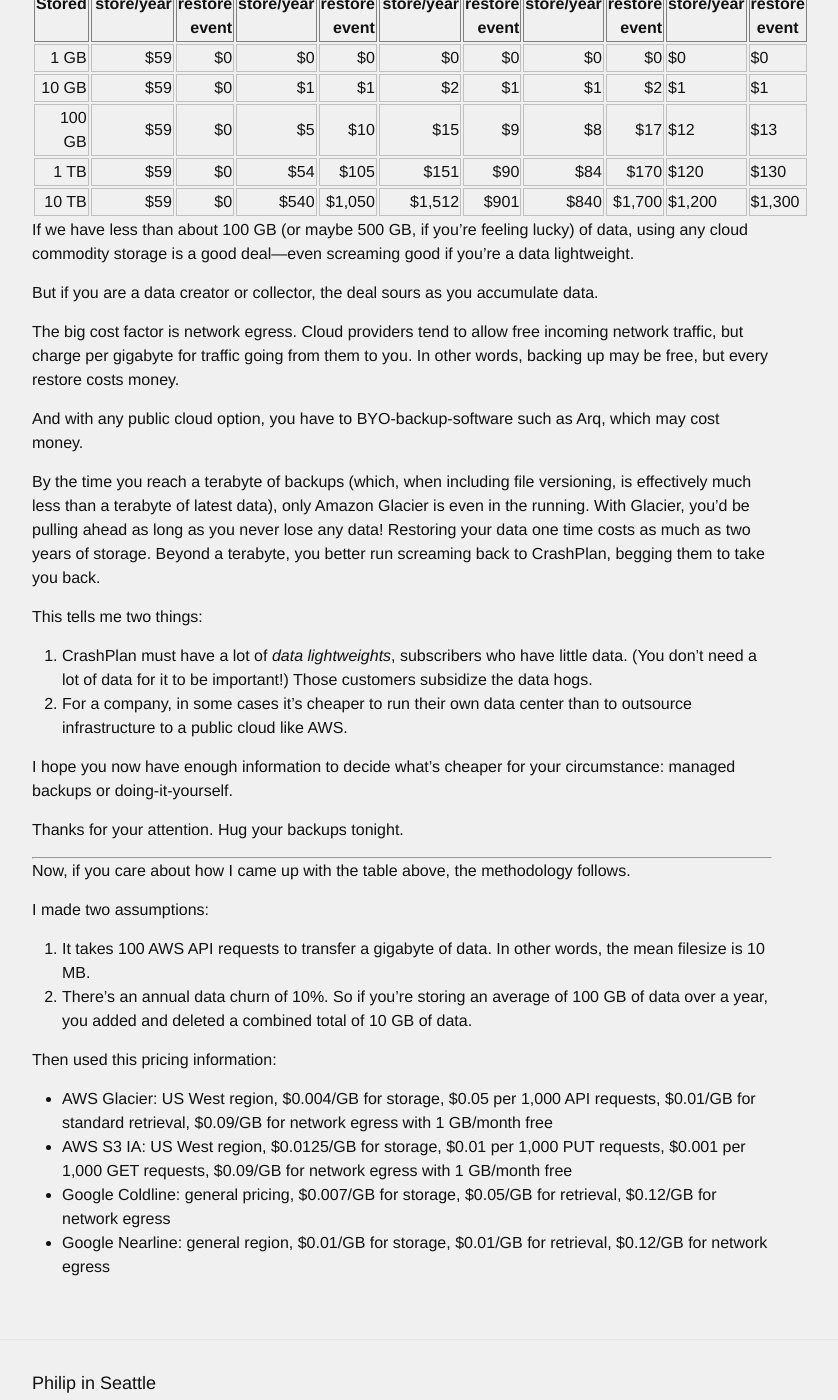
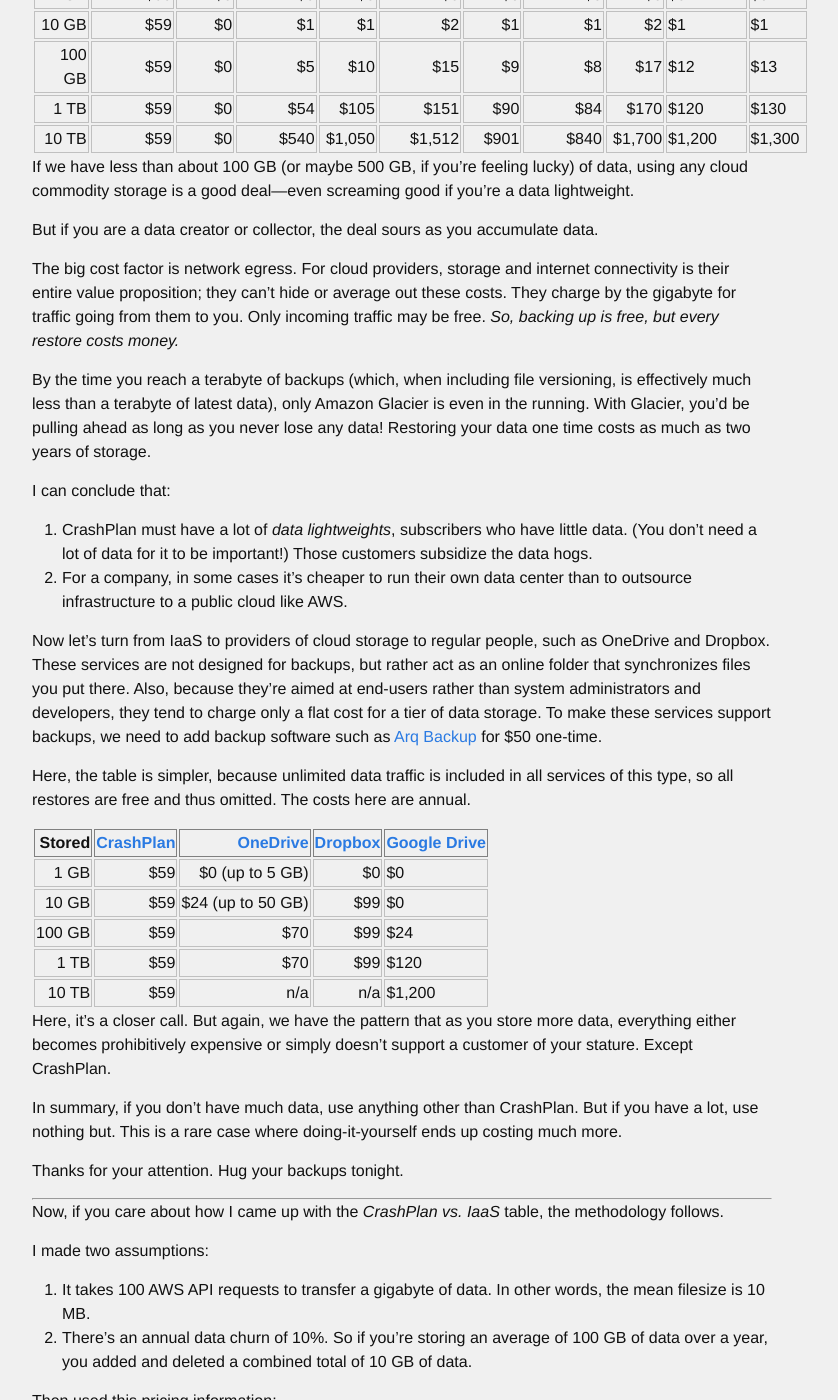
Before and after one commit to philipmw/philipmw.github.io, a Jekyll site: the page built from _posts/2017-01-14-cloud-backup-comparison.md, in a window 1280 px wide and 1400 px high, scrolled down 1013 px. Shown: the whole window, without its empty margins (238-1076 px from the left). Built offline with Jekyll 4.4.1, drawn with Linux system fonts in a browser that asks for light colours; some of the changed text lies outside the part shown.

Commit message:
And more updates

```diff
--- a/_posts/2017-01-14-cloud-backup-comparison.md
+++ b/_posts/2017-01-14-cloud-backup-comparison.md
@@ -3,21 +3,31 @@
 title:  Cloud backup comparison
 date:   2017-01-14 19:00:00
 ---
-I've been using CrashPlan for over a year now.  I trusted CrashPlan enough to forego a physical backup when I was reinstalled Windows---for a while, there was _no_ copy of my data physically available to me.  CrashPlan had the only copy.  And, like a champ, CrashPlan gave me my data back just as advertised.  I couldn't be happier with their service!  And at $59/year, I consider it a very good value for the peace of mind.
+I've been using [CrashPlan](http://www.crashplan.com) for over a year now.
+I trusted CrashPlan enough to forego a physical backup when I was reinstalled Windows---for a while, there was _no_ copy of my data physically available to me.
+CrashPlan had the only copy.
+And, like a champ, CrashPlan gave me my data back just as advertised.
+I couldn't be happier with their service!
+And at $59/year, I consider it a very good value for the peace of mind.
 
-But I work at Amazon Web Services, the premier provider of cheap storage!  If I am willing to get my hands dirty and use commodity cloud storage, I should be able to save money, right?
+But I work at [Amazon Web Services](http://aws.amazon.com), the premier provider of cheap storage!
+AWS is one of several providers of Infrastructure-as-a-Service (IaaS).
+If I am willing to get my hands dirty and use commodity cloud storage, I should be able to save money, right?
 
-First, CrashPlan could be using S3 behind the scenes, with their value-add being a friendly user experience for maintaining data backups.  SmugMug, the photo sharing business, works similarly: they [use S3 as the underlying commodity storage](https://aws.amazon.com/blogs/aws/amazon_s3_and_s/), add paid photo sharing on top of that, and charge a flat subscription fee for unlimited photos.  If CrashPlan uses S3, then me using S3 directly should lead to savings.
+First, since AWS provides infrastructure as a service, it's entirely conceivable that CrashPlan is using S3 behind the scenes, with their value-add being a friendly user experience for maintaining data backups.
+[SmugMug](http://www.smugmug.com), the photo sharing business, works similarly: they [use S3 as the underlying commodity storage](https://aws.amazon.com/blogs/aws/amazon_s3_and_s/), add paid photo sharing on top of that, and charge a flat subscription fee for unlimited photos.
+If CrashPlan uses S3, then me using S3 directly should lead to savings.
 
 Second, if CrashPlan supports backing up and restoring _unlimited amounts_ of data, their fixed price must be high enough to accommodate customers who store much more data than I do.
 
-To replace the CrashPlan backup client, I'd use [Arq Backup](https://www.arqbackup.com/), a desktop app that backs up your data to one or more of various cloud providers, treating them as interchangeable, commodity storage.  Arq Backup costs $50 one time.  Beyond that, it'd be just the monthly cost charged by S3.
-
 I did the math.
 
-Yes, using a commodity storage provider can be cheaper---but not always!  The more data you store, or the more frequently you have to restore it, the more attractively priced CrashPlan is.
+Yes, using a commodity storage provider can be cheaper---but not always!
+The more data you store, or the more frequently you have to restore it, the more attractively priced CrashPlan is.
 
-I created a table comparing costs.  The table has two columns for each category: the cost of storage, and the cost of restoring your entire backup.  The cost of storage is monthly, whereas restoring your backup is one-time and hopefully rare.
+I created a table comparing costs between CrashPlan and IaaS providers.
+The table has two columns for each category: the cost of storage, and the cost of restoring your entire backup.
+The cost of storage is monthly, whereas restoring your backup is one-time and hopefully rare.
 
 |        | [CrashPlan](http://www.crashplan.com) | ↵ | [Amazon Glacier](https://aws.amazon.com/glacier/) | ↵ | [Amazon S3](https://aws.amazon.com/s3/) Infrequent Access | ↵ | [Google Coldline](https://cloud.google.com/storage/archival/) | ↵ | [Google Nearline](https://cloud.google.com/storage-nearline/) | ↵                  |
 | Stored | store/year | full restore event | store/year     | full restore event | store/year                  | full restore event | store/year     | full restore event | store/year       | full restore event |
@@ -32,24 +42,51 @@
 
 But if you are a data creator or collector, the deal sours as you accumulate data.
 
-The big cost factor is network egress.  Cloud providers tend to allow free incoming network traffic, but charge per gigabyte for traffic going from them to you.  In other words, backing up may be free, but every restore costs money.
+The big cost factor is network egress.
+For cloud providers, storage and internet connectivity is their entire value proposition; they can't hide or average out these costs.
+They charge by the gigabyte for traffic going from them to you.
+Only incoming traffic may be free.
+*So, backing up is free, but every restore costs money.*
 
-And with any public cloud option, you have to BYO-backup-software such as Arq, which may cost money.
+By the time you reach a terabyte of backups (which, when including file versioning, is effectively much less than a terabyte of latest data), only Amazon Glacier is even in the running.
+With Glacier, you'd be pulling ahead as long as you never lose any data!
+Restoring your data one time costs as much as two years of storage.
 
-By the time you reach a terabyte of backups (which, when including file versioning, is effectively much less than a terabyte of latest data), only Amazon Glacier is even in the running.  With Glacier, you'd be pulling ahead as long as you never lose any data!  Restoring your data one time costs as much as two years of storage.  Beyond a terabyte, you better run screaming back to CrashPlan, begging them to take you back.
-
-This tells me two things:
+I can conclude that:
 
 1. CrashPlan must have a lot of _data lightweights_, subscribers who have little data.  (You don't need a lot of data for it to be important!)  Those customers subsidize the data hogs.
 2. For a company, in some cases it's cheaper to run their own data center than to outsource infrastructure to a public cloud like AWS.
 
-I hope you now have enough information to decide what's cheaper for your circumstance: managed backups or doing-it-yourself.
+Now let's turn from IaaS to providers of cloud storage to regular people, such as OneDrive and Dropbox.
+These services are not designed for backups, but rather act as an online folder that synchronizes files you put there.
+Also, because they're aimed at end-users rather than system administrators and developers, they tend to charge only a flat cost for a tier of data storage.
+To make these services support backups, we need to add backup software such as [Arq Backup](http://www.arqbackup.com) for $50 one-time.
 
-Thanks for your attention.  Hug your backups tonight.
+Here, the table is simpler, because unlimited data traffic is included in all services of this type, so all restores are free and thus omitted.
+The costs here are annual.
+
+| Stored | [CrashPlan](http://www.crashplan.com) | [OneDrive](http://www.onedrive.com) | [Dropbox](http://www.dropbox.com) | [Google Drive](http://google.com/drive) |
+| -----: | --: | --: | --: |
+| 1 GB | $59 | $0 (up to 5 GB) | $0 | $0 |
+| 10 GB | $59 | $24 (up to 50 GB) | $99 | $0 |
+| 100 GB | $59 | $70 | $99 | $24 |
+| 1 TB | $59 | $70 | $99 | $120 |
+| 10 TB | $59 | n/a | n/a | $1,200 |
+
+Here, it's a closer call.
+But again, we have the pattern that as you store more data, everything either becomes prohibitively expensive or simply doesn't support a customer of your stature.
+Except CrashPlan.
+
+In summary, if you don't have much data, use anything other than CrashPlan.
+But if you have a lot, use nothing but.
+This is a rare case where doing-it-yourself ends up costing much more.
+
+Thanks for your attention.
+Hug your backups tonight.
 
 ------
 
-Now, if you care about how I came up with the table above, the methodology follows.
+Now, if you care about how I came up with the _CrashPlan vs. IaaS_ table, the methodology follows.
 
 I made two assumptions:
 
@@ -62,3 +99,9 @@
 * AWS S3 IA: US West region, $0.0125/GB for storage, $0.01 per 1,000 PUT requests, $0.001 per 1,000 GET requests, $0.09/GB for network egress with 1 GB/month free
 * Google Coldline: general pricing, $0.007/GB for storage, $0.05/GB for retrieval, $0.12/GB for network egress
 * Google Nearline: general region, $0.01/GB for storage, $0.01/GB for retrieval, $0.12/GB for network egress
+
+------
+
+Last note: These are my own thoughts and opinions, certainly not my employer's.
+I am getting no compensation from any company for writing this comparison.
+I wish I was.
```
